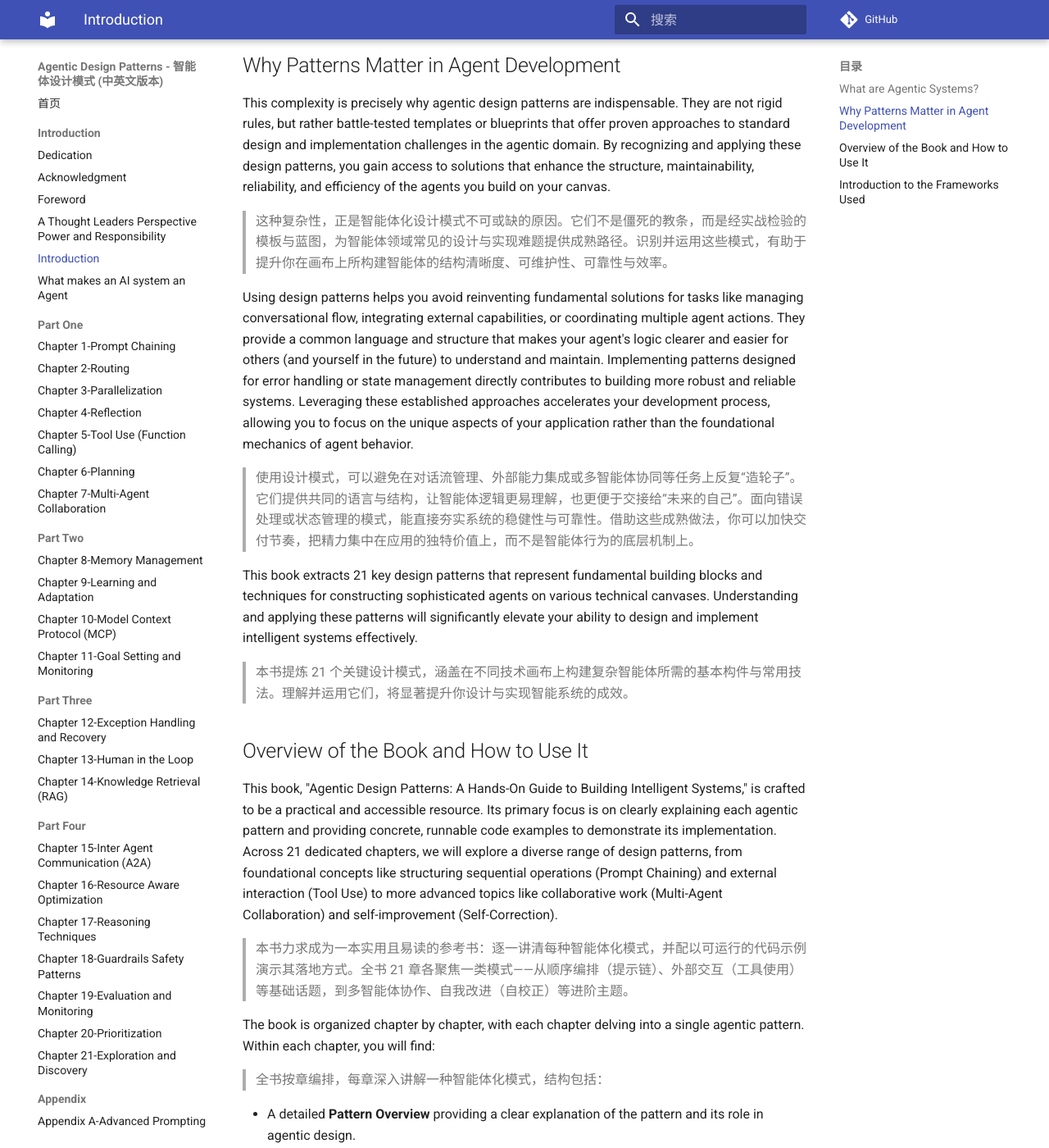
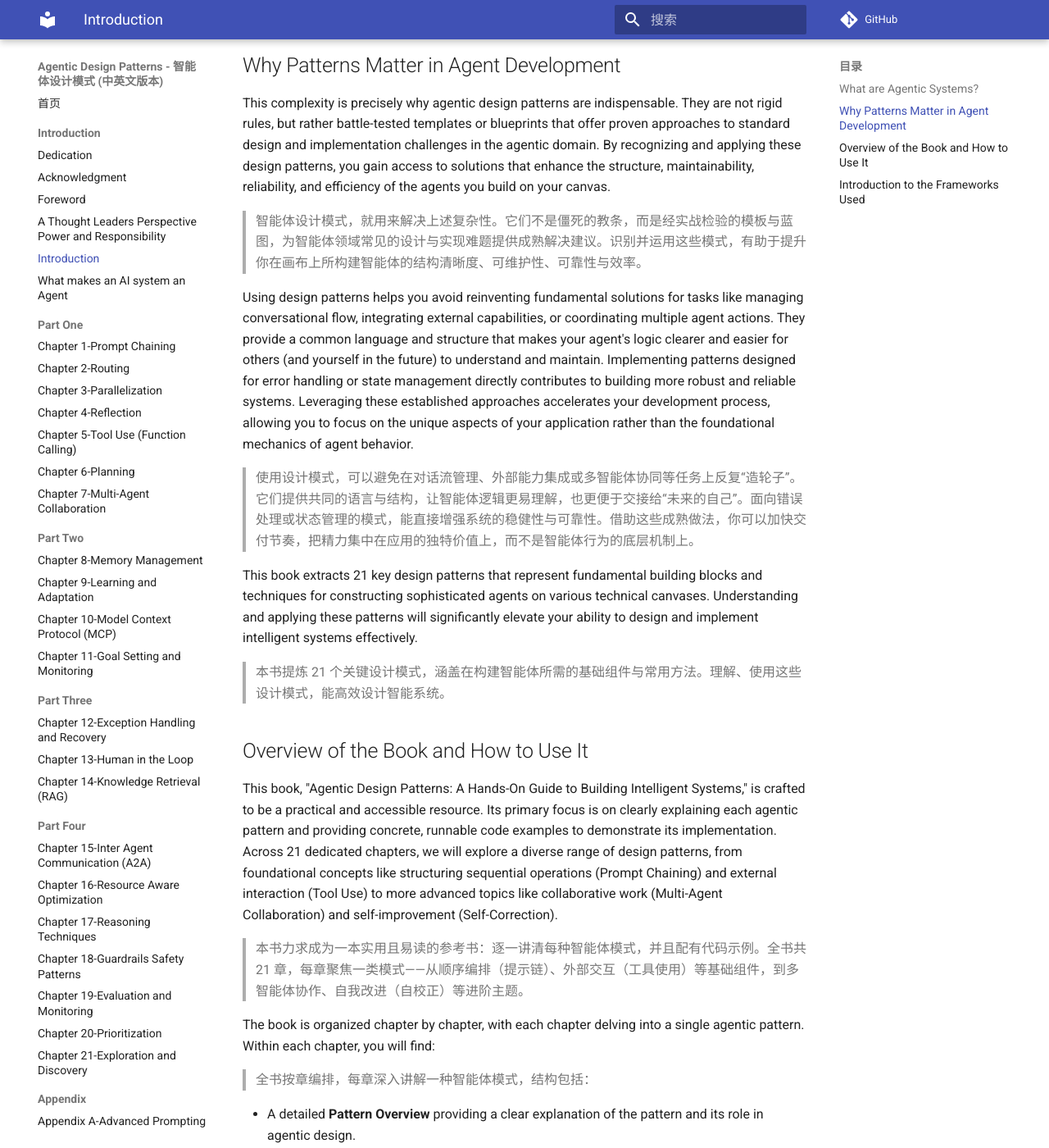
Before and after one commit to ningg/Agentic-Design-Patterns-CN, an MkDocs documentation site: the page built from cn/00-Introduction/05-Introduction.md, in a window 1280 px wide and 1400 px high, scrolled down 2290 px. Shown: the whole window at 82% size. Built offline with MkDocs 1.6.1 and Material for MkDocs 9.7.7, drawn with Linux system fonts in a browser that asks for light colours; comment, search, counter and statistics services are not loaded; some of the changed text lies outside the part shown.

Commit message:
校正 introduction 和 什么是 AI 系统

```diff
--- a/cn/00-Introduction/05-Introduction.md
+++ b/cn/00-Introduction/05-Introduction.md
@@ -28,35 +28,35 @@ Imagine you need a system to manage customer inquiries. A traditional system mig
 
 Agentic systems are often characterized by features like **autonomy**, allowing them to act without constant human oversight; **proactiveness**, initiating actions towards their goals; and **reactiveness**, responding effectively to changes in their environment. They are fundamentally **goal-oriented**, constantly working towards objectives. A critical capability is **tool use**, enabling them to interact with external APIs, databases, or services – effectively reaching out beyond their immediate canvas. They possess **memory**, retain information across interactions, and can engage in **communication** with users, other systems, or even other agents operating on the same or connected canvases.
 
-> 智能体化系统的典型特征包括：**自主性**（无需持续人工盯守也能行动）、**主动性**（主动朝目标推进）、**反应性**（对环境变化做出有效响应）。它们从根本上是**目标导向**的。关键能力还包括**工具使用**（调用外部 API、数据库或服务，实质上将能力延展到画布之外）、**记忆**（跨多轮交互保留信息），以及**通信**（与用户、其他系统，或同一画布及互联画布上的其他智能体交互）。
+> 智能体化系统的典型特征包括：**自主性**（无需人工盯守）、**主动性**（主动朝目标推进）、**反应性**（对环境变化做出有效响应）。它们从根本上是**目标导向**的。关键能力还包括**工具使用**（调用外部 API、数据库或服务，实质上将能力延展到画布之外）、**记忆**（跨多轮交互保留信息），以及**通信**（与用户、其他系统，或同一画布及互联画布上的其他智能体交互）。
 
 Effectively realizing these characteristics introduces significant complexity. How does the agent maintain state across multiple steps on its canvas? How does it decide *when* and *how* to use a tool? How is communication between different agents managed? How do you build resilience into the system to handle unexpected outcomes or errors?
 
-> 要真正把上述特征落地，会引入显著复杂性：智能体如何在多步流程中维持画布上的状态？如何决定*何时*、*如何*调用工具？多智能体之间的通信如何治理？怎样为系统注入韧性，以消化意外结果或错误？
+> 要真正把上述特征落地，会引入较高复杂性：智能体如何在多步流程中维持画布上的状态？如何决定 *何时*、*如何* 调用工具？多智能体之间的通信如何治理？怎样为系统注入韧性，以消化意外结果或错误？
 
 ## Why Patterns Matter in Agent Development
 
 This complexity is precisely why agentic design patterns are indispensable. They are not rigid rules, but rather battle-tested templates or blueprints that offer proven approaches to standard design and implementation challenges in the agentic domain. By recognizing and applying these design patterns, you gain access to solutions that enhance the structure, maintainability, reliability, and efficiency of the agents you build on your canvas.
 
-> 这种复杂性，正是智能体化设计模式不可或缺的原因。它们不是僵死的教条，而是经实战检验的模板与蓝图，为智能体领域常见的设计与实现难题提供成熟路径。识别并运用这些模式，有助于提升你在画布上所构建智能体的结构清晰度、可维护性、可靠性与效率。
+> 智能体设计模式，就用来解决上述复杂性。它们不是僵死的教条，而是经实战检验的模板与蓝图，为智能体领域常见的设计与实现难题提供成熟解决建议。识别并运用这些模式，有助于提升你在画布上所构建智能体的结构清晰度、可维护性、可靠性与效率。
 
 Using design patterns helps you avoid reinventing fundamental solutions for tasks like managing conversational flow, integrating external capabilities, or coordinating multiple agent actions. They provide a common language and structure that makes your agent's logic clearer and easier for others (and yourself in the future) to understand and maintain. Implementing patterns designed for error handling or state management directly contributes to building more robust and reliable systems. Leveraging these established approaches accelerates your development process, allowing you to focus on the unique aspects of your application rather than the foundational mechanics of agent behavior.
 
-> 使用设计模式，可以避免在对话流管理、外部能力集成或多智能体协同等任务上反复“造轮子”。它们提供共同的语言与结构，让智能体逻辑更易理解，也更便于交接给“未来的自己”。面向错误处理或状态管理的模式，能直接夯实系统的稳健性与可靠性。借助这些成熟做法，你可以加快交付节奏，把精力集中在应用的独特价值上，而不是智能体行为的底层机制上。
+> 使用设计模式，可以避免在对话流管理、外部能力集成或多智能体协同等任务上反复“造轮子”。它们提供共同的语言与结构，让智能体逻辑更易理解，也更便于交接给“未来的自己”。面向错误处理或状态管理的模式，能直接增强系统的稳健性与可靠性。借助这些成熟做法，你可以加快交付节奏，把精力集中在应用的独特价值上，而不是智能体行为的底层机制上。
 
 This book extracts 21 key design patterns that represent fundamental building blocks and techniques for constructing sophisticated agents on various technical canvases. Understanding and applying these patterns will significantly elevate your ability to design and implement intelligent systems effectively.
 
-> 本书提炼 21 个关键设计模式，涵盖在不同技术画布上构建复杂智能体所需的基本构件与常用技法。理解并运用它们，将显著提升你设计与实现智能系统的成效。
+> 本书提炼 21 个关键设计模式，涵盖在构建智能体所需的基础组件与常用方法。理解、使用这些设计模式，能高效设计智能系统。
 
 ## Overview of the Book and How to Use It
 
 This book, "Agentic Design Patterns: A Hands-On Guide to Building Intelligent Systems," is crafted to be a practical and accessible resource. Its primary focus is on clearly explaining each agentic pattern and providing concrete, runnable code examples to demonstrate its implementation. Across 21 dedicated chapters, we will explore a diverse range of design patterns, from foundational concepts like structuring sequential operations (Prompt Chaining) and external interaction (Tool Use) to more advanced topics like collaborative work (Multi-Agent Collaboration) and self-improvement (Self-Correction).
 
-> 本书力求成为一本实用且易读的参考书：逐一讲清每种智能体化模式，并配以可运行的代码示例演示其落地方式。全书 21 章各聚焦一类模式——从顺序编排（提示链）、外部交互（工具使用）等基础话题，到多智能体协作、自我改进（自校正）等进阶主题。
+> 本书力求成为一本实用且易读的参考书：逐一讲清每种智能体模式，并且配有代码示例。全书共 21 章，每章聚焦一类模式——从顺序编排（提示链）、外部交互（工具使用）等基础组件，到多智能体协作、自我改进（自校正）等进阶主题。
 
 The book is organized chapter by chapter, with each chapter delving into a single agentic pattern. Within each chapter, you will find:
 
-> 全书按章编排，每章深入讲解一种智能体化模式，结构包括：
+> 全书按章编排，每章深入讲解一种智能体模式，结构包括：
 
 - A detailed **Pattern Overview** providing a clear explanation of the pattern and its role in agentic design.
 - A section on **Practical Applications & Use Cases** illustrating real-world scenarios where the pattern is invaluable and the benefits it brings.
@@ -64,19 +64,19 @@ The book is organized chapter by chapter, with each chapter delving into a singl
 - **Key Takeaways** summarizing the most crucial points for quick review.
 - **References** for further exploration, providing resources for deeper learning on the pattern and related concepts.
 
-> - **模式概述**：阐明模式本身及其在智能体化设计中的位置。
+> - **模式概述**：讲解模式本身要点，以及其在智能体化设计中的位置。
 > - **实践应用与用例**：展示模式在真实场景中的价值与收益。
 > - **动手代码示例**：基于主流智能体开发框架给出可运行代码，在技术画布的语境下演示模式。
 > - **要点回顾**：提炼最关键内容，便于快速复盘。
-> - **参考文献**：指向延伸阅读（文献条目仍以英文呈现，见原文）。
+> - **参考文献**：提供扩展阅读（文献条目仍以英文呈现，见原文）。
 
 While the chapters are ordered to build concepts progressively, feel free to use the book as a reference, jumping to chapters that address specific challenges you face in your own agent development projects. The appendices provide a comprehensive look at advanced prompting techniques, principles for applying AI agents in real-world environments, and an overview of essential agentic frameworks. To complement this, practical online-only tutorials are included, offering step-by-step guidance on building agents with specific platforms like AgentSpace and for the command-line interface. The emphasis throughout is on practical application; we strongly encourage you to run the code examples, experiment with them, and adapt them to build your own intelligent systems on your chosen canvas.
 
-> 各章顺序便于循序渐进，但你也可以把本书当手册，按问题跳读相关章节。附录覆盖高级提示技术、在真实环境中应用 智能体的原则，以及主要智能体化框架速览。另有仅在线发布的实践教程，分步演示如何在 AgentSpace 等平台与命令行环境中构建智能体。全书强调动手：务必运行、改写并实验示例，在你选定的画布上搭建属于自己的智能系统。
+> 各章顺序便于循序渐进，但你也可以把本书当手册，按问题跳读相关章节。附录覆盖高级提示技术、在真实环境中应用 智能体的实践建议，以及主要智能体化框架速览。另有仅在线发布的实践教程，分步演示如何在 AgentSpace 等平台与命令行环境中构建智能体。全书强调动手实践：务必运行、改写并实验示例，在你选定的画布上搭建属于自己的智能系统。
 
 A great question I hear is, 'With AI changing so fast, why write a book that could be quickly outdated?' My motivation was actually the opposite. It's precisely because things are moving so quickly that we need to step back and identify the underlying principles that are solidifying. Patterns like RAG, Reflection, Routing, Memory and the others I discuss, are becoming fundamental building blocks. This book is an invitation to reflect on these core ideas, which provide the foundation we need to build upon. Humans need these reflection moments on foundation patterns
 
-> 常有人问：「AI 变化这么快，为何还要写一本可能很快过时的书？」我的动机恰恰相反：正因为变化快，才更需要退后一步，辨认正在沉淀的底层原则。RAG、反思、路由、记忆等我讨论的模式，正逐渐成为基本构件。本书邀请你停下来审视这些核心思想——它们是我们继续建造的基石。人类尤其需要这种针对基础模式的「反思时刻」。
+> 常有人问：「AI 变化这么快，为何还要写一本可能很快过时的书？」我的动机恰恰相反：正因为变化快，才更需要做好基础，学习可沉淀的底层原则。RAG、反思、路由、记忆等模式，正逐渐成为基本组件。本书邀请你停下来审视这些核心思想——它们是我们继续建造的基石。人类尤其需要这种针对基础模式的「反思时刻」。
 
 ## Introduction to the Frameworks Used
 
```
Also changed, not shown: other parts of cn/00-Introduction/05-Introduction.md (+2 -2 lines), cn/00-Introduction/06-What_makes_an_AI_system_an_Agent.md (+10 -10 lines).
